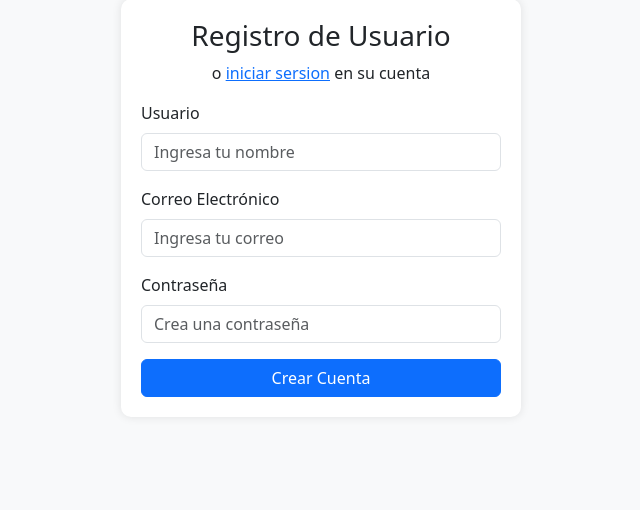
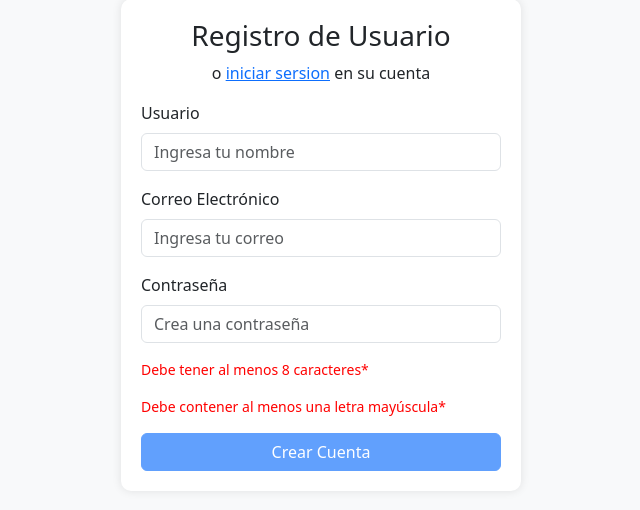
Before and after one commit to saitki/tasktodo, a PHP site: page /views/register.php in a window 1280 px wide. Shown: the part 51-561 px from the top of the page, without its empty margins (319-959 px from the left). Run offline with PHP 8.4, Linux system fonts and the light colour scheme.

Commit message:
Chequeo anexado de cantidad de caracteres y si uno tiene mayuscula

```diff
--- a/Views/register.php
+++ b/Views/register.php
@@ -111,7 +111,11 @@ if ($_SERVER["REQUEST_METHOD"] == "POST") {
                     <div class="error" style="color:red;"><?php echo $passwordError; ?>*</div>
                 <?php endif; ?>
             </div>
-            <button type="submit" class="btn btn-primary w-100">Crear Cuenta</button>
+
+            <p id="lengthError" class="error" style="color:red; font-size: 14px;">Debe tener al menos 8 caracteres*</p>
+            <p id="uppercaseError" class="error" style="color:red; font-size: 14px;">Debe contener al menos una letra mayúscula*</p>
+
+            <button type="submit" class="btn btn-primary w-100" id="submitBtn" disabled>Crear Cuenta</button>
 
 
         </form>
@@ -125,6 +129,36 @@ if ($_SERVER["REQUEST_METHOD"] == "POST") {
     </div>
 </div>
 
+
+<script>
+document.getElementById("password").addEventListener("input", function() {
+    let password = this.value;
+    let lengthError = document.getElementById("lengthError");
+    let uppercaseError = document.getElementById("uppercaseError");
+    let submitBtn = document.getElementById("submitBtn");
+
+    if (password.length >= 8) {
+        lengthError.style.display = "none";
+    } else {
+        lengthError.style.display = "block";
+    }
+
+    if (/[A-Z]/.test(password)) {
+        uppercaseError.style.display = "none";
+    } else {
+        uppercaseError.style.display = "block";
+    }
+
+    if (password.length >= 8 && /[A-Z]/.test(password)) {
+        successMsg.style.display = "block";
+        submitBtn.disabled = false;
+    } else {
+        successMsg.style.display = "none";
+        submitBtn.disabled = true;
+    }
+});
+</script>
+
 <!-- Bootstrap JS -->
 <script src="https://cdn.jsdelivr.net/npm/bootstrap@5.3.0/dist/js/bootstrap.bundle.min.js"></script>
 
```
